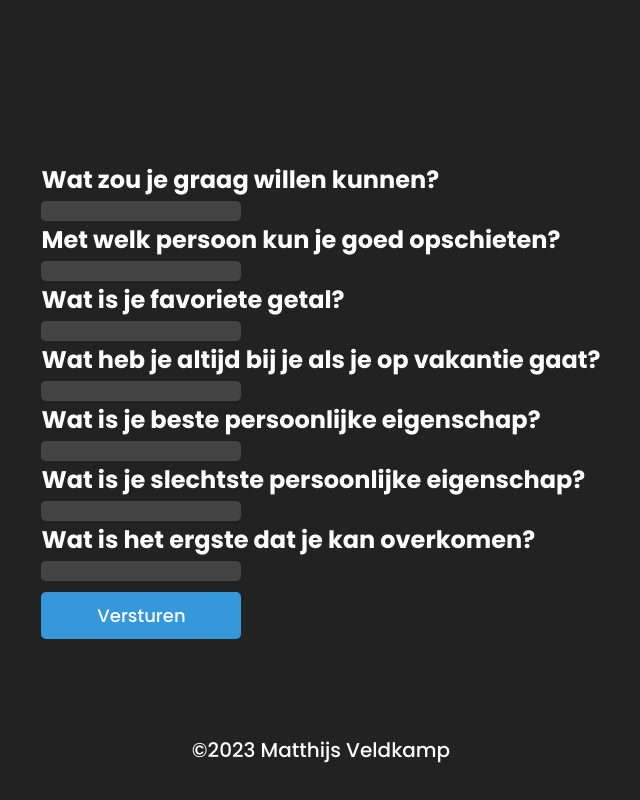
After one commit to MatthijsVeldkamp/php, a PHP site: page /madlibs_onkunde.php in a window 1280 px wide. The commit adds this page. Shown: the whole page, without its empty margins (319-959 px from the left). Run offline with PHP 8.4, Linux system fonts and the light colour scheme.

Commit message:
Madlibs :)

```diff
--- /dev/null
+++ b/Mad Lips/madlibs_onkunde.php
@@ -0,0 +1,72 @@
+<?php
+$antwoord1 = "";
+$antwoord2 = "";
+$antwoord3 = "";
+$antwoord4 = "";
+$antwoord5 = "";
+$antwoord6 = "";
+$antwoord7 = "";
+{
+    ?>
+    <!DOCTYPE html>
+<html lang="en">
+<head>
+    <meta charset="UTF-8">
+    <meta http-equiv="X-UA-Compatible" content="IE=edge">
+    <meta name="viewport" content="width=device-width, initial-scale=1.0">
+    <title>Madlibs</title>
+    <link rel="stylesheet" href="style.css">
+</head>
+<body>
+    <div class="container">
+        <?php
+        if ($_SERVER['REQUEST_METHOD'] === 'POST')
+        {
+            $antwoord1 = $_POST['antwoord1'];
+            $antwoord2 = $_POST['antwoord2'];
+            $antwoord3 = $_POST['antwoord3'];
+            $antwoord4 = $_POST['antwoord4'];
+            $antwoord5 = $_POST['antwoord5'];
+            $antwoord6 = $_POST['antwoord6'];
+            $antwoord7 = $_POST['antwoord7'];
+            ?>
+                <div class="header">
+                    <h1>Onkunde</h1>
+                </div>
+                <h3>Er zijn veel mensen die niet kunnen <?php echo $antwoord1?><br>Neem nou <?php echo $antwoord2?>. Zelfs met hulp van een <?php echo $antwoord4?> of zelfs <?php echo $antwoord3?> kan <?php echo $antwoord2?> niet <?php echo $antwoord1?>.<br>Dat heeft niet te maken met een gebrek aan <?php echo $antwoord5?> maar met een te veel aan <?php echo $antwoord6?>.<br>Te veel <?php echo $antwoord6?> leidt tot <?php echo $antwoord7?> en dat is niet goed als je wilt <?php echo $antwoord1?>.<br>Helaas voor <?php echo $antwoord2?>!</h3>
+            <?php
+
+        }
+        else
+        {
+            ?>
+            <form action="madlibs_onkunde.php" method="post">
+            <span><h2>Wat zou je graag willen kunnen?</h2><input type="text" required name="antwoord1"></span>
+            <span><h2>Met welk persoon kun je goed opschieten?</h2><input type="text" required name="antwoord2"></span>
+            <span><h2>Wat is je favoriete getal?</h2><input type="text" required name="antwoord3"></span>
+            <span><h2>Wat heb je altijd bij je als je op vakantie gaat?</h2><input type="text" required name="antwoord4"></span>
+            <span><h2>Wat is je beste persoonlijke eigenschap?</h2><input type="text" required name="antwoord5"></span>
+            <span><h2>Wat is je slechtste persoonlijke eigenschap?</h2><input type="text" required name="antwoord6"></span>
+            <span><h2>Wat is het ergste dat je kan overkomen?</h2><input type="text" required name="antwoord7"></span>
+            <br>
+            <span>
+            <input type="submit" id="submit" value="Versturen">
+            </span>
+            <?php
+        }
+        ?>
+
+    </form>
+            <?php
+        }
+        ?>
+
+
+    </div>
+    <div class="footer">
+        <p>&copy;<?php echo date("Y"); ?> Matthijs Veldkamp</p>
+    </div>
+</body>
+</html>
+    <?php
+?>
--- a/Mad Lips/style.css
+++ b/Mad Lips/style.css
@@ -5,4 +5,135 @@
     padding: 0;
     box-sizing: border-box;
     font-family: 'Poppins', sans-serif;
+    color: #FFF;
+    background: #222;
 }
+input
+{
+    transition: all 0.3s cubic-bezier(0.075, 0.82, 0.165, 1);
+    /* remove border */
+    outline: none;
+    border: none;
+    border-radius: 5px;
+    width: 200px;
+    height: auto;
+    background: #444444;
+}
+input:hover
+{
+    transition: all 0.3s cubic-bezier(0.075, 0.82, 0.165, 1);
+    transform: scale(1.5) translateX(10px);
+    background: #0a2e42;
+}
+input:focus
+{
+    transition: all 0.3s cubic-bezier(0.075, 0.82, 0.165, 1);
+    transform: scale(1.5) translateX(10px);
+    background: #0a2e42;
+}
+#submit:hover
+{
+    transition: all 0.3s cubic-bezier(0.075, 0.82, 0.165, 1);
+    background: #22fe00;
+    color: #222;
+    transform: scale(1.05);
+}
+#submit:focus
+{
+    transition: all 0.3s cubic-bezier(0.075, 0.82, 0.165, 1);
+    background: #22fe00;
+    color: #222;
+    transform: scale(1.05);
+}
+.container
+{
+    width: 100%;
+    min-height: 100vh;
+    background-position: center;
+    background-size: cover;
+    display: flex;
+    justify-content: center;
+    flex-direction: column;
+    align-items: center;
+}
+#submit
+{
+    background: #3498db;
+    color: #FFF;
+    border: none;
+    padding: 10px 20px;
+    border-radius: 5px;
+    cursor: pointer;
+    font-size: 18px;
+    font-weight: 500;
+    margin-top: 10px;
+}
+.header
+{
+    position: absolute;
+    top: 300px;
+    left: 50%;
+    transform: translateX(-50%);
+    width: 1000px;
+    min-height: 100px;
+    border-radius: 15px;
+    display: flex;
+    justify-content: center;
+    align-items: center;
+    z-index: 1;
+    margin: 0 auto;
+}
+.header h1
+{
+    font-size: 50px;
+    font-weight: 500;
+}
+.container h3
+{
+    font-size: 30px;
+    font-weight: 500;
+    margin-bottom: 10px;
+}
+a
+{
+    text-decoration: none;
+    font-size: 20px;
+    color: #FFF;
+    transition: all 0.3s cubic-bezier(0.075, 0.82, 0.165, 1);
+}
+a:hover
+{
+    text-decoration: none;
+    font-size: 22px;
+    color: #ff0000;
+    border-bottom: 1px solid #ff0000;
+    transition: all 0.3s cubic-bezier(0.075, 0.82, 0.165, 1);
+}
+a:focus
+{
+    text-decoration: none;
+    font-size: 22px;
+    color: #ff0000;
+    border-bottom: 1px solid #ff0000;
+    transition: all 0.3s cubic-bezier(0.075, 0.82, 0.165, 1);
+}
+.footer
+{
+    position: fixed;
+    bottom: 0;
+    left: 50%;
+    transform: translateX(-50%);
+    width: 100%;
+    min-height: 100px;
+    border-radius: 15px;
+    display: flex;
+    justify-content: center;
+    align-items: center;
+    z-index: 1;
+    margin: 0 auto;
+}
+.footer p
+{
+    font-size: 20px;
+    font-weight: 500;
+}
```
Also changed, not shown: Mad Lips/index.php (added, +24 -0 lines), Mad Lips/madlibs.php (deleted, +0 -55 lines), Mad Lips/madlibs_paniek.php (added, +144 -0 lines), Mad Lips/test.txt (deleted, +0 -65 lines), Mad Lips/images/formulier_onkunde.png (renamed from Mad Lips/formulier_onkunde.png), Mad Lips/images/formulier_paniek.png (renamed from Mad Lips/formulier_paniek.png), Mad Lips/images/resultaat_onkunde.png (renamed from Mad Lips/resultaat_onkunde.png), Mad Lips/images/resultaat_paniek.png (renamed from Mad Lips/resultaat_paniek.png), 1 other file.
